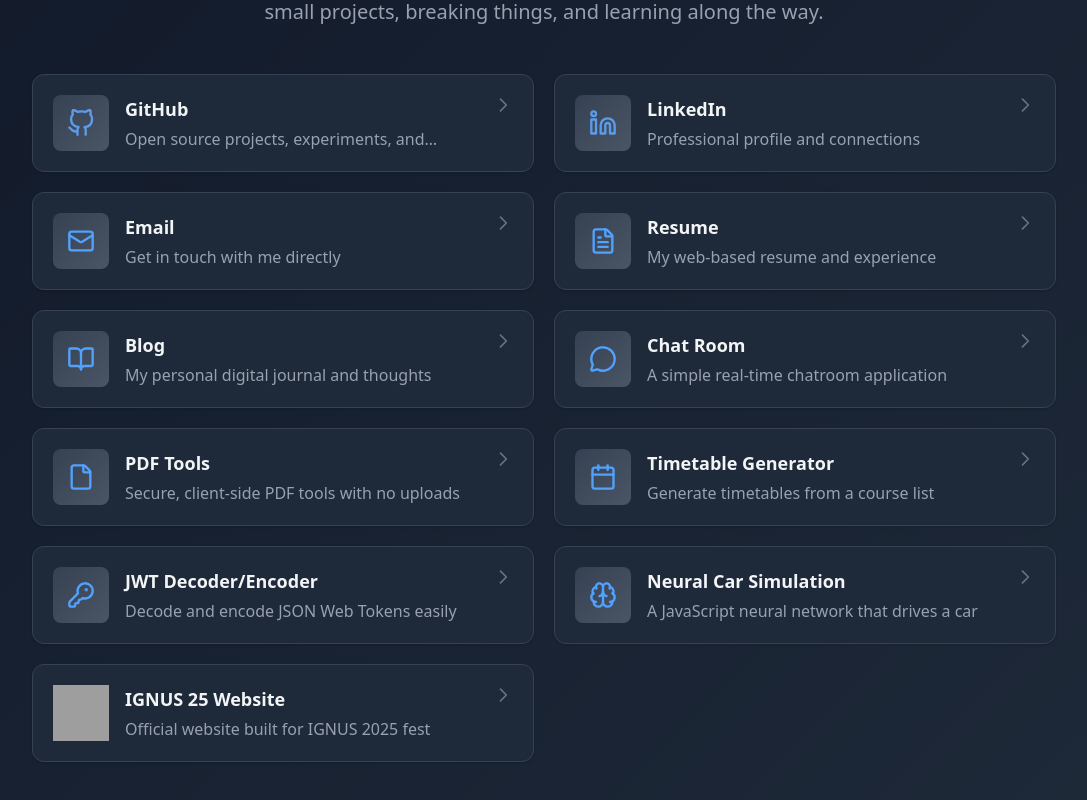
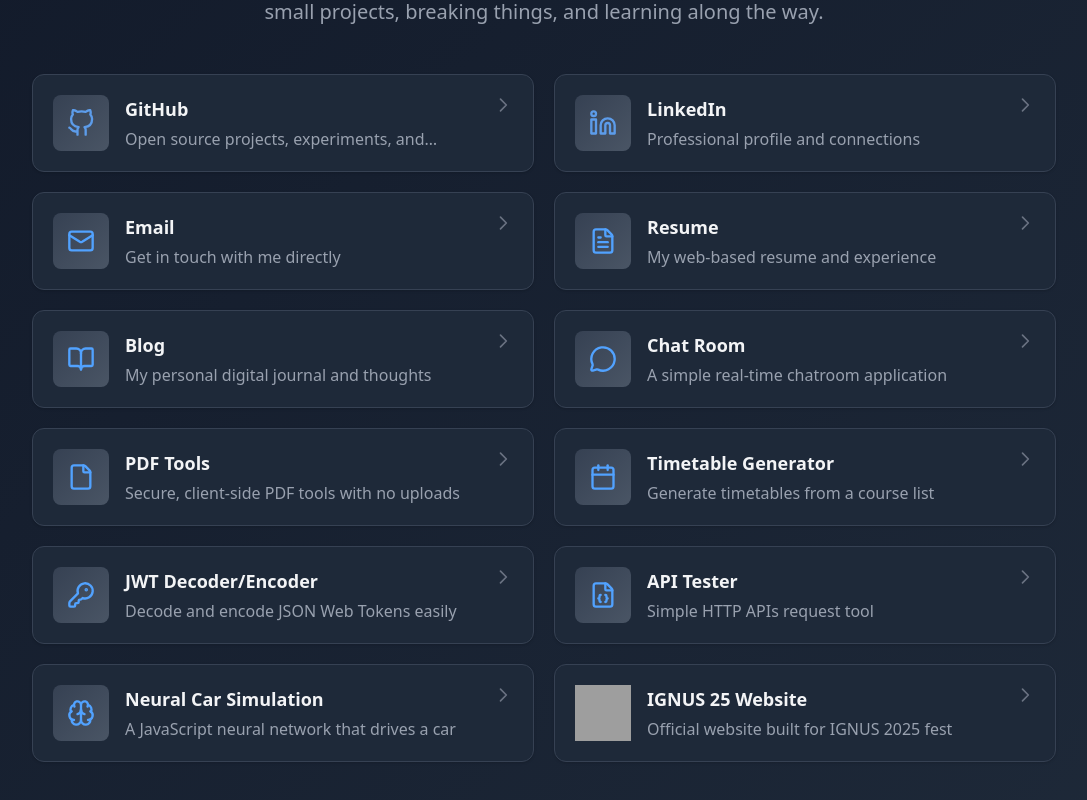
Before and after one commit to Krish2005tech/Links, a React (Vite) app: page / in a window 1280 px wide. Shown: the part 446-1246 px from the top of the page, without its empty margins (96-1183 px from the left). Built offline with nearby package versions, Linux system fonts and the light colour scheme; grey boxes are pictures that could not be loaded.

Commit message:
api tester

```diff
--- a/src/App.jsx
+++ b/src/App.jsx
@@ -1,5 +1,5 @@
 import { useState } from "react";
-import { Github, Linkedin, Mail, FileText, Moon, Sun, Globe,KeyRound, BookOpen, MessageCircle, Calendar, Brain, File, Flame } from "lucide-react";
+import { Github, Linkedin, Mail, FileText, Moon, Sun,FileBraces, Globe,KeyRound, BookOpen, MessageCircle, Calendar, Brain, File, Flame } from "lucide-react";
 
 function LinkCard({ icon: Icon, iconType = "lucide", title, description, url, isDark }) {
   return (
@@ -138,6 +138,13 @@
       url: "https://jwt.krish2005.tech"
     },
     {
+  id: 12,
+  icon: FileBraces,
+  title: "API Tester",
+  description: "Simple HTTP APIs request tool",
+  url: "https://apitester.krish2005.tech"
+},
+    {
       id: 8,
       icon: Brain,
       title: "Neural Car Simulation",
```
